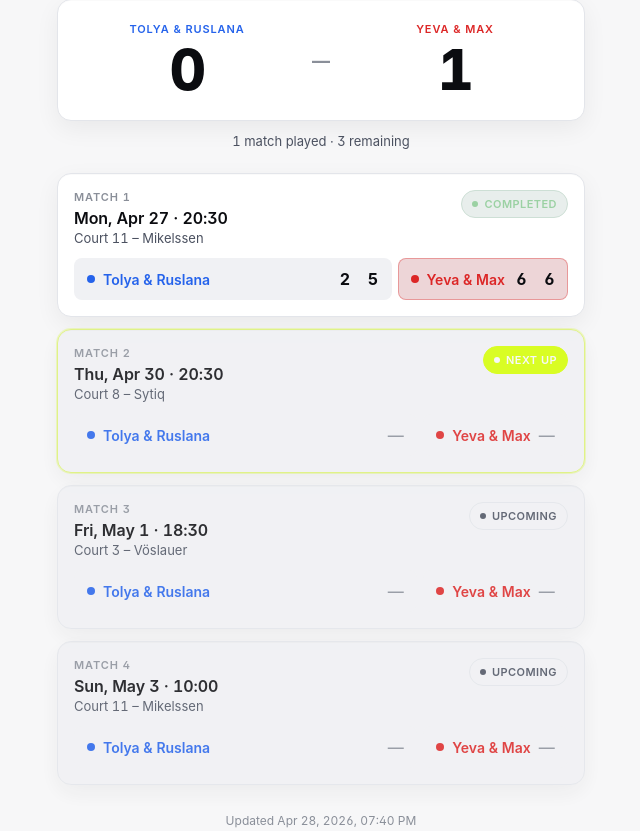
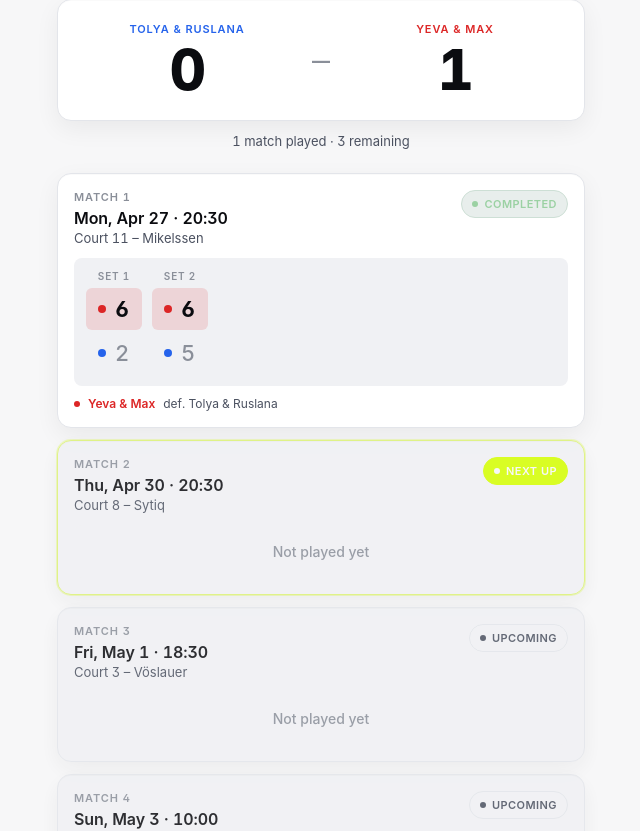
Before and after one commit to anatoliykotsur/padel-scoreboard, a plain HTML site: page index.html in a window 1280 px wide. Shown: the part 117-948 px from the top of the page, without its empty margins (319-959 px from the left). Drawn offline with Linux system fonts and the light colour scheme.

Commit message:
refactor: stack set scores per column, winner on top

```diff
--- a/app.js
+++ b/app.js
@@ -92,28 +92,30 @@
     }
   }
 
-  function renderScoreRow(team, label, color, sets, isWinner, status) {
-    const row = el("div", {
-      class: "score-row" + (isWinner ? " winner" : "") + (status !== "completed" ? " muted" : ""),
-      style: "--row-color: " + color + ";",
-    }, [
-      el("div", { class: "label" }, [
+  function renderSetColumn(index, set, teams) {
+    const aWon = set.a > set.b;
+    const top = aWon
+      ? { team: "A", value: set.a, color: teams.A.color }
+      : { team: "B", value: set.b, color: teams.B.color };
+    const bot = aWon
+      ? { team: "B", value: set.b, color: teams.B.color }
+      : { team: "A", value: set.a, color: teams.A.color };
+
+    const cell = (entry, isWinner) =>
+      el("div", {
+        class: "set-cell " + (isWinner ? "winner" : "loser"),
+        style: "--cell-color: " + entry.color + ";",
+        title: (isWinner ? teams[entry.team].name + " won set " : teams[entry.team].name + " lost set ") + (index + 1),
+      }, [
         el("span", { class: "swatch" }),
-        el("span", { class: "name" }, [label]),
-      ]),
-      (function () {
-        const setsEl = el("div", { class: "sets" });
-        if (status === "completed" && sets.length) {
-          for (const s of sets) {
-            setsEl.appendChild(el("span", { class: "set" }, [String(s[team])]));
-          }
-        } else {
-          setsEl.appendChild(el("span", { class: "set" }, ["—"]));
-        }
-        return setsEl;
-      })(),
+        el("span", { class: "num" }, [String(entry.value)]),
+      ]);
+
+    return el("div", { class: "set-col" }, [
+      el("div", { class: "set-label" }, ["Set " + (index + 1)]),
+      cell(top, true),
+      cell(bot, false),
     ]);
-    return row;
   }
 
   function renderMatch(match, data, nextId) {
@@ -140,11 +142,30 @@
     ]);
     card.appendChild(head);
 
-    const grid = el("div", { class: "score-grid" }, [
-      renderScoreRow("a", data.teams.A.name, data.teams.A.color, match.sets, winner === "A", match.status),
-      renderScoreRow("b", data.teams.B.name, data.teams.B.color, match.sets, winner === "B", match.status),
-    ]);
-    card.appendChild(grid);
+    if (match.status === "completed" && match.sets.length) {
+      const grid = el("div", { class: "score-grid" });
+      match.sets.forEach((s, i) => grid.appendChild(renderSetColumn(i, s, data.teams)));
+      card.appendChild(grid);
+
+      if (winner) {
+        const wTeam = data.teams[winner];
+        const lTeam = data.teams[winner === "A" ? "B" : "A"];
+        const summary = el("div", {
+          class: "match-summary",
+          style: "--summary-color: " + wTeam.color + ";",
+        }, [
+          el("span", { class: "dot" }),
+          el("span", { class: "winner-name" }, [wTeam.name]),
+          el("span", {}, ["def. " + lTeam.name]),
+        ]);
+        card.appendChild(summary);
+      }
+    } else {
+      const empty = el("div", { class: "score-grid empty" }, [
+        match.status === "scheduled" ? "Not played yet" : "—",
+      ]);
+      card.appendChild(empty);
+    }
 
     return card;
   }
--- a/matches.json
+++ b/matches.json
@@ -1,5 +1,5 @@
 {
-  "lastUpdated": "2026-04-28T19:40:00Z",
+  "lastUpdated": "2026-04-28T19:50:00Z",
   "teams": {
     "A": { "name": "Tolya & Ruslana", "color": "#2563eb" },
     "B": { "name": "Yeva & Max", "color": "#dc2626" }
--- a/style.css
+++ b/style.css
@@ -214,62 +214,91 @@ body {
 }
 
 .score-grid {
+  display: flex;
+  gap: 10px;
+  flex-wrap: wrap;
+  align-items: stretch;
+  background: var(--bg-elev-2);
+  border-radius: var(--radius-sm);
+  padding: 12px;
+}
+.set-col {
+  flex: 0 0 auto;
+  min-width: 56px;
+  display: flex;
+  flex-direction: column;
+  align-items: stretch;
+  gap: 2px;
+}
+.set-col .set-label {
+  font-size: 10px;
+  font-weight: 600;
+  letter-spacing: 0.08em;
+  text-transform: uppercase;
+  color: var(--text-mute);
+  text-align: center;
+  margin-bottom: 4px;
+}
+.set-cell {
   display: grid;
-  grid-template-columns: 1fr auto;
-  gap: 6px;
+  grid-template-columns: 8px 1fr;
   align-items: center;
+  gap: 8px;
+  padding: 8px 12px;
+  border-radius: 6px;
+  background: transparent;
+  font-variant-numeric: tabular-nums;
 }
-.score-row {
-  display: grid;
-  grid-template-columns: 1fr auto;
-  gap: 8px;
-  padding: 10px 12px;
-  border-radius: var(--radius-sm);
-  background: var(--bg-elev-2);
-  border: 1px solid transparent;
-  transition: background 0.15s ease;
+.set-cell .swatch {
+  width: 8px;
+  height: 8px;
+  border-radius: 50%;
+  background: var(--cell-color, var(--text));
 }
-.score-row.winner {
-  background: color-mix(in srgb, var(--row-color, var(--text)) 14%, var(--bg-elev-2));
-  border-color: color-mix(in srgb, var(--row-color, var(--text)) 35%, transparent);
+.set-cell .num {
+  font-size: 22px;
+  font-weight: 700;
+  letter-spacing: -0.01em;
+  color: var(--text);
+  text-align: center;
 }
-.score-row .label {
+.set-cell.loser .num {
+  color: var(--text-mute);
+  font-weight: 500;
+}
+.set-cell.winner {
+  background: color-mix(in srgb, var(--cell-color, var(--text)) 14%, transparent);
+}
+.set-cell.winner .num {
+  color: var(--text);
+}
+
+.score-grid.empty {
+  justify-content: center;
+  align-items: center;
+  padding: 18px 12px;
+  color: var(--text-mute);
   font-size: 14px;
-  font-weight: 600;
-  color: var(--row-color, var(--text));
+  font-weight: 500;
+}
+
+.match-summary {
+  margin-top: 10px;
+  font-size: 12px;
+  color: var(--text-dim);
   display: flex;
   align-items: center;
   gap: 8px;
-  min-width: 0;
 }
-.score-row .label .swatch {
-  width: 8px;
-  height: 8px;
+.match-summary .winner-name {
+  font-weight: 600;
+  color: var(--summary-color, var(--text));
+}
+.match-summary .dot {
+  width: 6px;
+  height: 6px;
   border-radius: 50%;
-  background: var(--row-color, var(--text));
-  flex: 0 0 auto;
-}
-.score-row .label .name {
-  overflow: hidden;
-  text-overflow: ellipsis;
-  white-space: nowrap;
-}
-.score-row .sets {
-  font-variant-numeric: tabular-nums;
-  font-weight: 700;
-  font-size: 16px;
-  letter-spacing: 0.02em;
-  color: var(--text);
-  display: flex;
-  gap: 14px;
-}
-.score-row .sets .set {
-  min-width: 14px;
-  text-align: right;
-}
-.score-row.muted .sets {
-  color: var(--text-mute);
-  font-weight: 500;
+  background: var(--summary-color, var(--text));
 }
 
 .footer {
```
